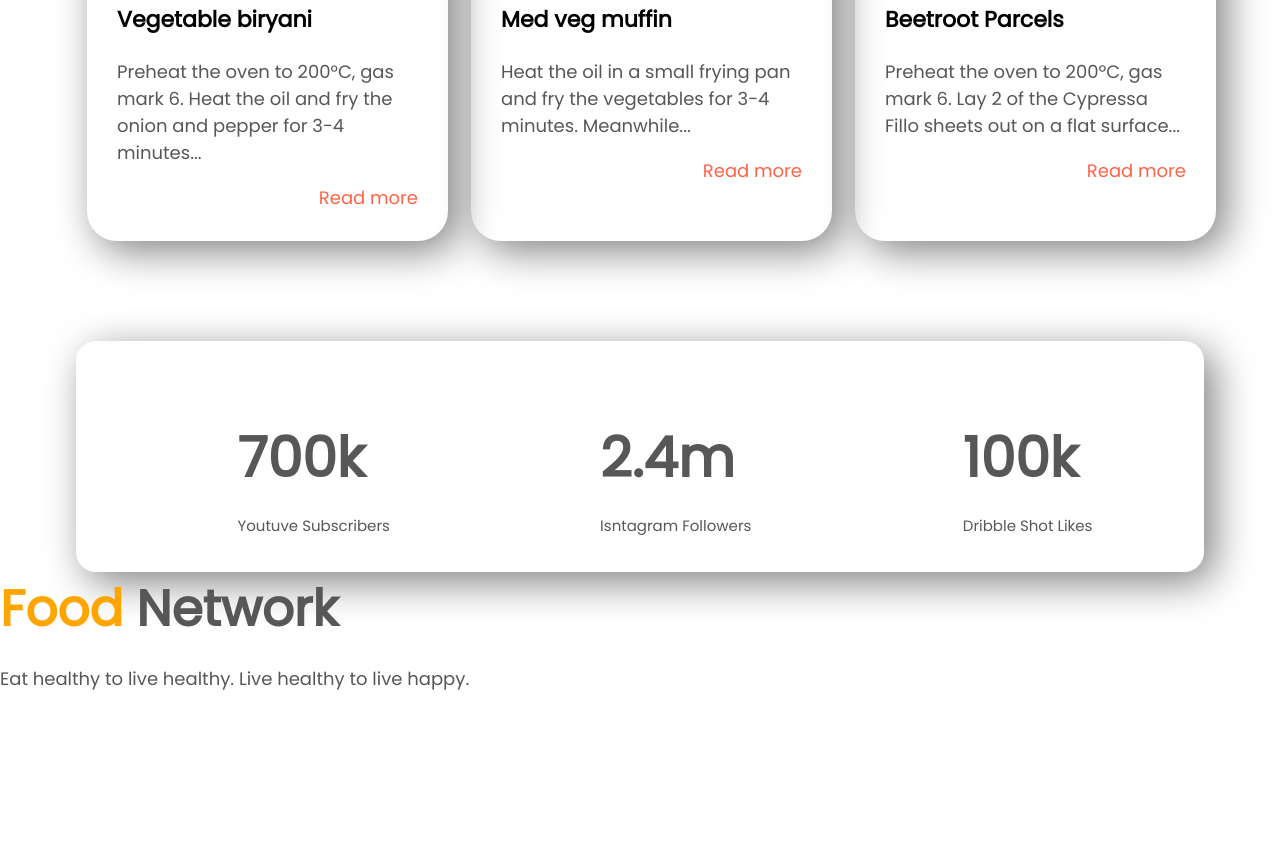
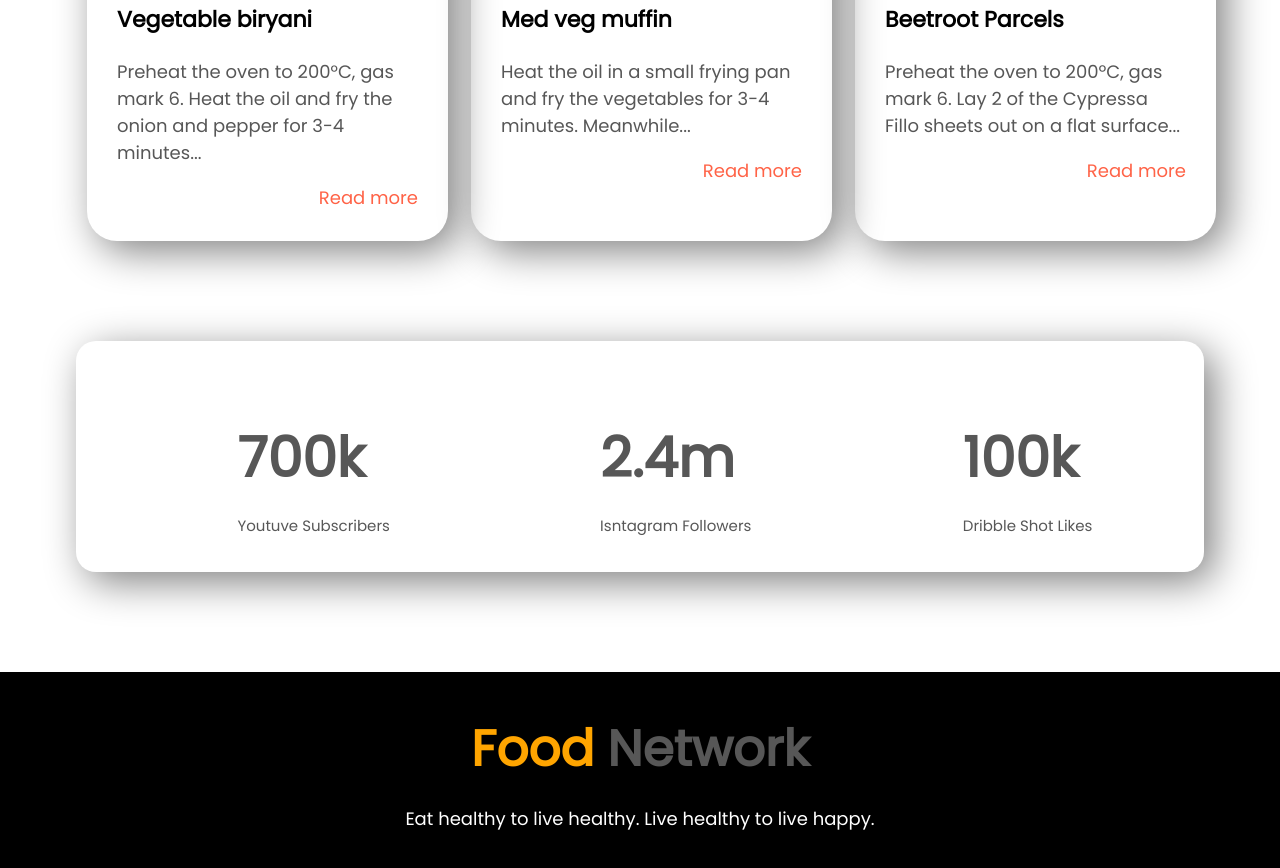
Before and after one commit to saleheen2021/assignment-1_food-network, a plain HTML site: page index.html in a window 1280 px wide. Shown: the part 1941-2809 px from the top of the page. Before the commit the page ends 2651 px from the top, so only its background shows below. Drawn offline with Linux system fonts and the light colour scheme.

Commit message:
footer update

```diff
--- a/style.css
+++ b/style.css
@@ -139,3 +139,14 @@ h2{
 .follower-item p {
     font-size: 15px;
 }
+
+footer {
+    background-color: black;
+    margin-top: 100px ;
+    text-align: center;
+    padding: 40px 0px;
+}
+
+footer p {
+    color: white;
+}
```
